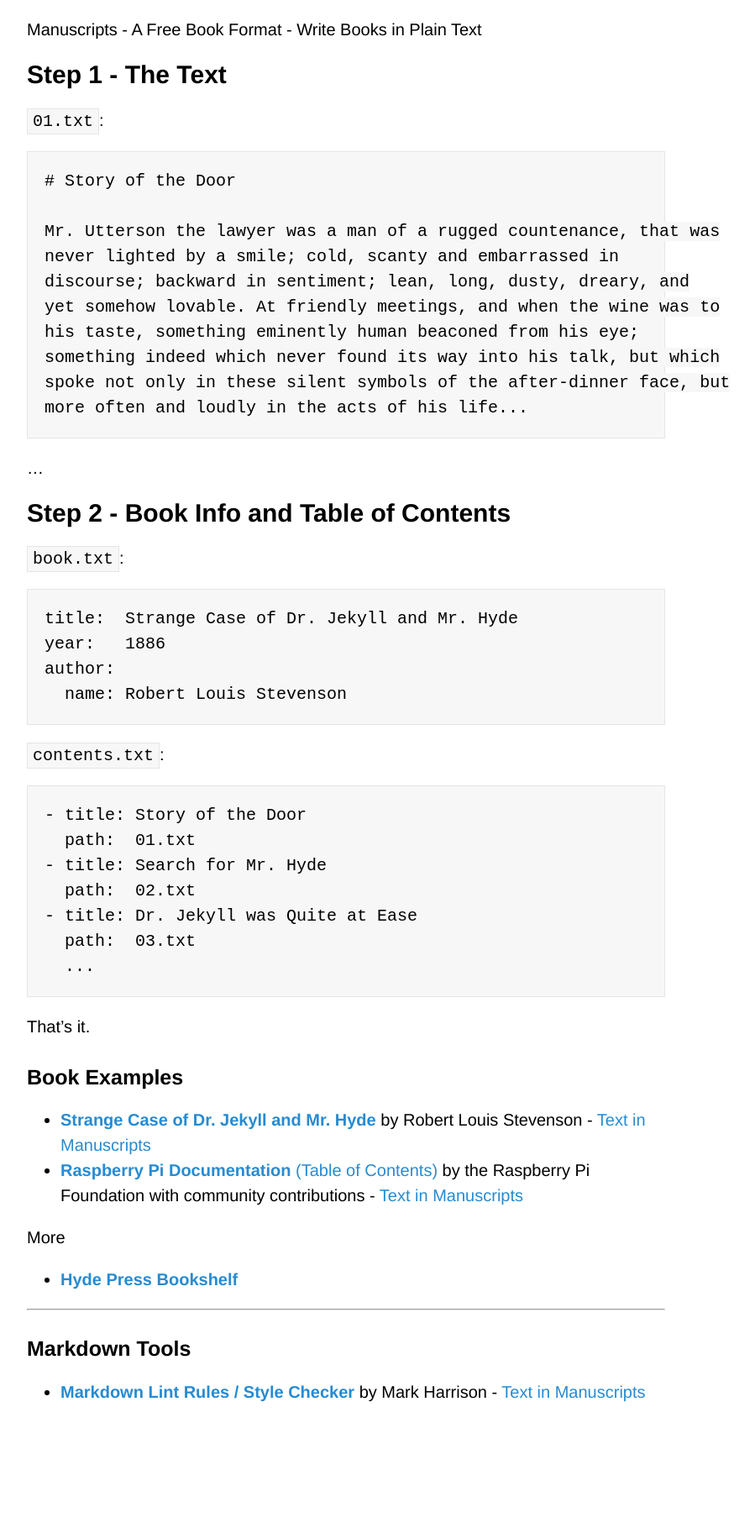
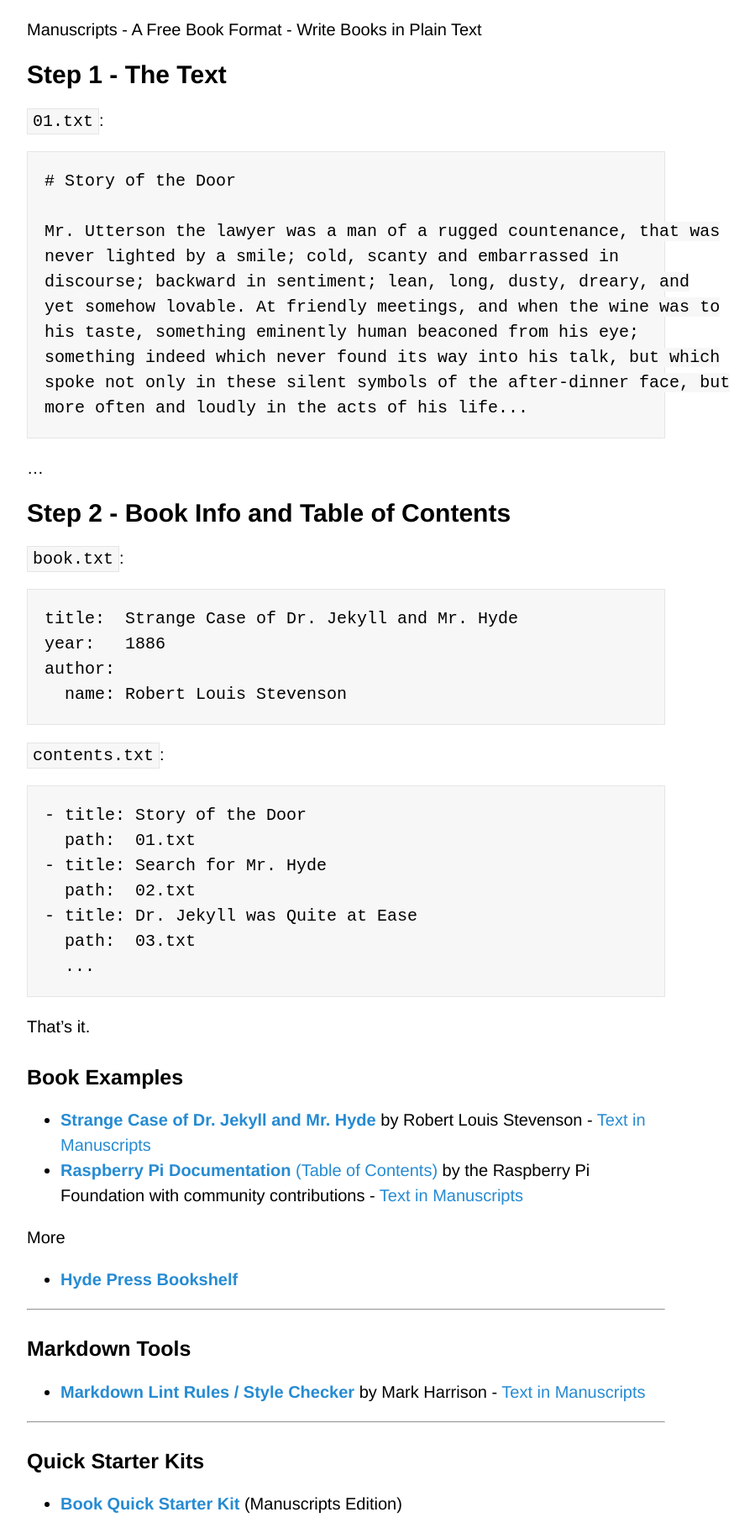
Before and after one commit to manuscripts/manuscripts.github.io, a Jekyll site: the page built from index.md, in a window 1280 px wide. Shown: the whole page at 84% size, without its empty margins (228-1127 px from the left). Built offline with Jekyll 4.4.1, drawn with Linux system fonts in a browser that asks for light colours; before the commit the page ends 1692 px from its top, so only the background shows below that.

Commit message:
Update index.md

```diff
--- a/index.md
+++ b/index.md
@@ -68,3 +68,9 @@ More
 
 
 - [**Markdown Lint Rules / Style Checker**](http://manuscripts.github.io/markdown-lint) by Mark Harrison   - [Text in Manuscripts](https://github.com/manuscripts/markdown-lint)
+
+---
+
+### Quick Starter Kits
+
+- [**Book Quick Starter Kit**](https://github.com/manuscripts/book-starter) (Manuscripts Edition)
```
